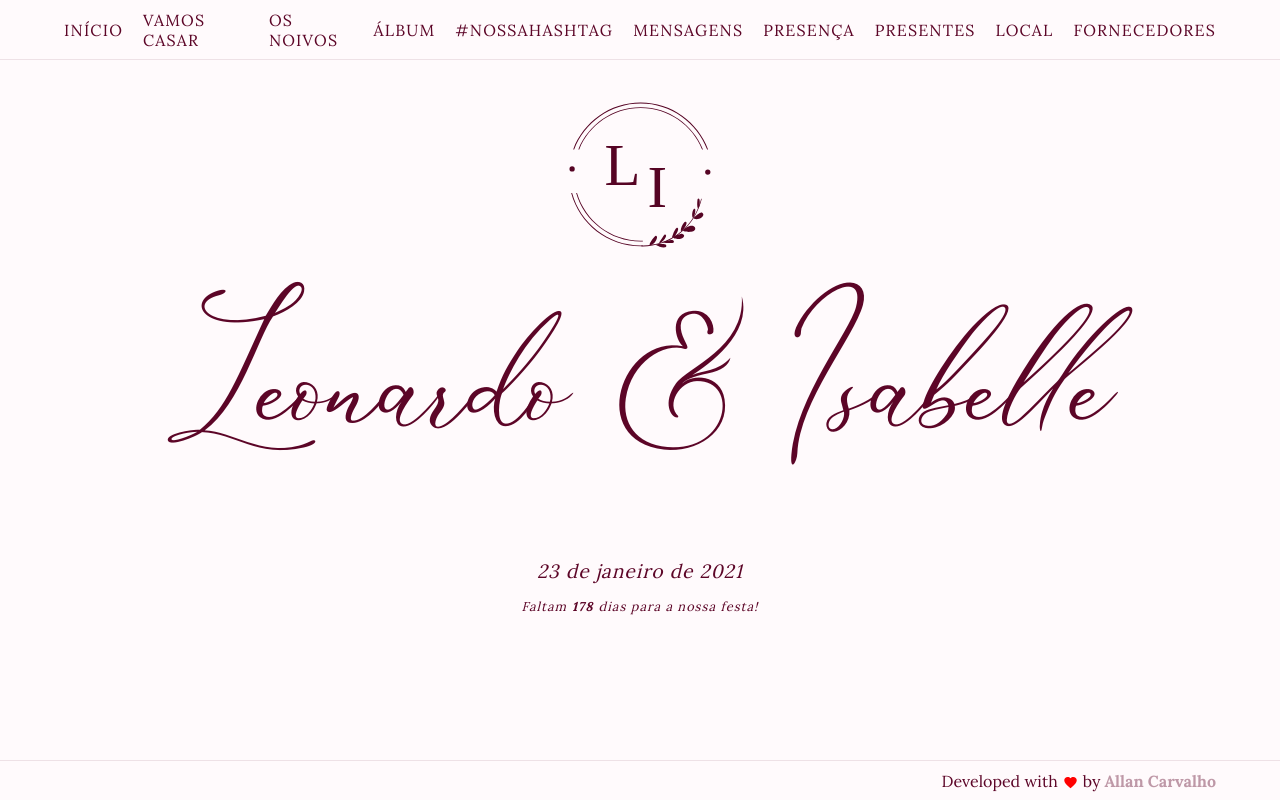
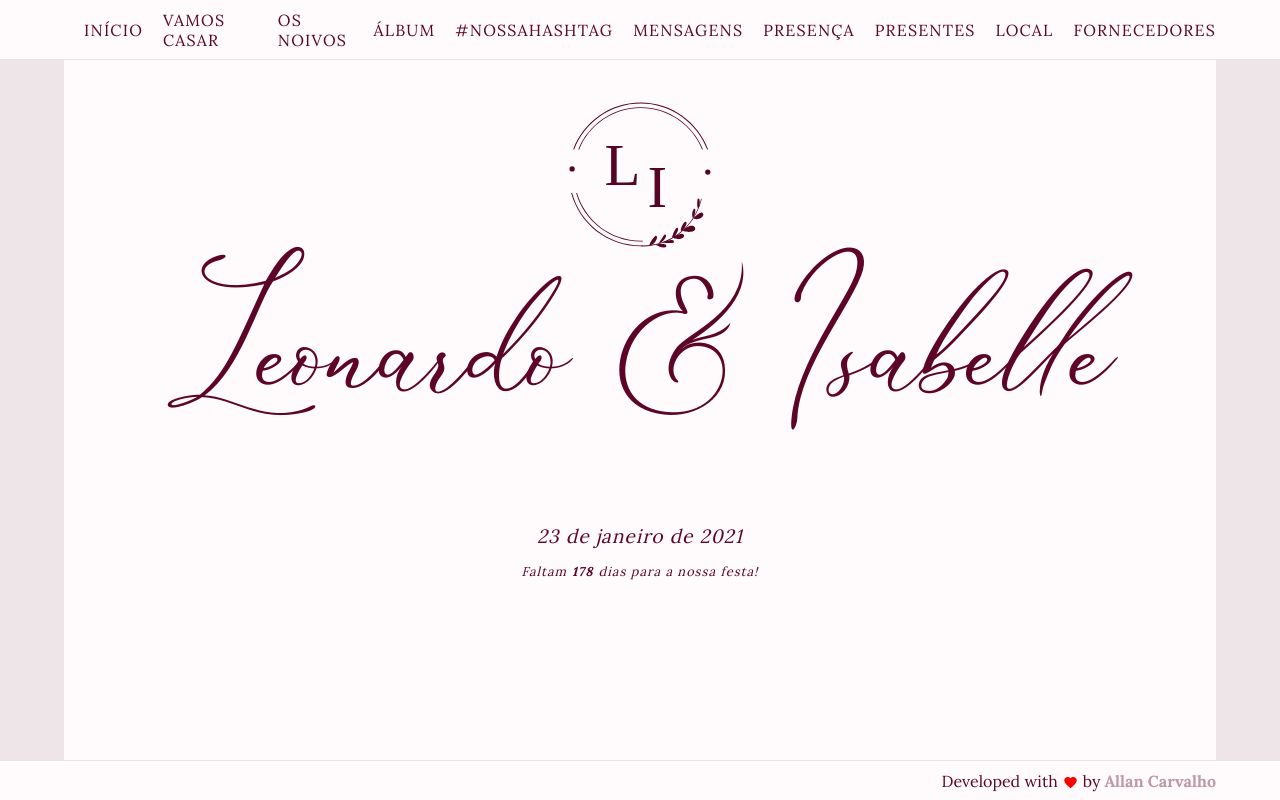
Before and after one commit to allandcarv/casamento-isa-frontend, a React (Create React App) app: page / in a window 1280 px wide. Shown: the top 800 px of the page. Built offline with nearby package versions, Linux system fonts and the light colour scheme; no server answers.

Commit message:
Some Desktop Layout Fixes: Fornecedores

```diff
--- a/src/components/header/index.tsx
+++ b/src/components/header/index.tsx
@@ -1,8 +1,8 @@
 import React, { useState, useCallback, useRef, MouseEvent } from 'react';
 import { useHistory, Link } from 'react-router-dom';
-import { MdMenu } from 'react-icons/md';
+import { MdMenu, MdClose } from 'react-icons/md';
 
-import { Container, Menu, StyledHeader } from './styles';
+import { Container, Menu, BackgroundMenu, StyledHeader } from './styles';
 
 interface IHeader {
   containerRefs?: React.RefObject<HTMLElement>[];
@@ -45,7 +45,7 @@ const Header: React.FC<IHeader> = ({ containerRefs }) => {
     [containerRefs, history, menuOpened],
   );
 
-  const handleMobileMenu = useCallback(() => {
+  function handleMenuMobile() {
     if (menuRef && menuRef.current) {
       if (menuOpened) {
         menuRef.current.style.left = '100vw';
@@ -55,12 +55,16 @@ const Header: React.FC<IHeader> = ({ containerRefs }) => {
     }
 
     setMenuOpened(!menuOpened);
-  }, [menuOpened]);
+  }
 
   return (
     <StyledHeader>
       <Container>
+        <BackgroundMenu isOpened={menuOpened} />
         <Menu ref={menuRef}>
+          <li className="close_buttom">
+            <MdClose size={30} color="#5c0527" onClick={handleMenuMobile} />
+          </li>
           <li>
             <Link to="/#inicio" onClick={handleClick}>
               Início
@@ -115,7 +119,7 @@ const Header: React.FC<IHeader> = ({ containerRefs }) => {
         <button
           type="button"
           className="mobile_button"
-          onClick={handleMobileMenu}
+          onClick={handleMenuMobile}
         >
           <MdMenu size={30} color="#5c0527" />
         </button>
--- a/src/components/header/styles.tsx
+++ b/src/components/header/styles.tsx
@@ -1,5 +1,9 @@
-import styled from 'styled-components';
+import styled, { css } from 'styled-components';
 import { lighten } from 'polished';
+
+interface IBackgroundMenu {
+  isOpened: boolean;
+}
 
 export const StyledHeader = styled.header`
   width: 100%;
@@ -44,9 +48,9 @@ export const Container = styled.div`
 
 export const Menu = styled.ul`
   height: 100%;
-  width: 70vw;
+  width: 70%;
   position: fixed;
-  top: 60px;
+  top: 0;
   left: 100vw;
   padding: 10px;
   display: flex;
@@ -57,10 +61,22 @@ export const Menu = styled.ul`
   transition: left 0.4s;
   background-color: #fffafc;
   border: 1px solid rgba(92, 5, 39, 0.1);
+  z-index: 6;
 
   li {
     & + li {
       margin-top: 20px;
+    }
+
+    &.close_buttom {
+      width: 100%;
+      text-align: right;
+
+      svg {
+        display: inline-block;
+        margin-right: 10px;
+        margin-top: 10px;
+      }
     }
 
     a {
@@ -88,6 +104,10 @@ export const Menu = styled.ul`
         margin-left: 20px;
       }
 
+      &.close_buttom {
+        display: none;
+      }
+
       a {
         transition: color 0.3s;
 
@@ -98,3 +118,22 @@ export const Menu = styled.ul`
     }
   }
 `;
+
+export const BackgroundMenu = styled.div<IBackgroundMenu>`
+  position: fixed;
+  top: 0;
+  bottom: 0;
+  left: 0;
+  right: 0;
+  visibility: hidden;
+  opacity: 0;
+  background-color: #000;
+  transition: opacity 0.4s;
+
+  ${props =>
+    props.isOpened &&
+    css`
+      visibility: visible;
+      opacity: 0.3;
+    `}
+`;
--- a/src/pages/home/section-fornecedores/index.tsx
+++ b/src/pages/home/section-fornecedores/index.tsx
@@ -33,7 +33,7 @@ const Fornecedores: React.FC<ISectionFornecedores> = ({ forwardedRef }) => {
           className="instagram_link"
         >
           <AiOutlineInstagram />
-          @marriage_docesfinos
+          <span>@marriage_docesfinos</span>
         </a>
       </div>
 
@@ -54,7 +54,7 @@ const Fornecedores: React.FC<ISectionFornecedores> = ({ forwardedRef }) => {
           className="instagram_link"
         >
           <AiOutlineInstagram />
-          @anakareninabronzeado
+          <span>@anakareninabronzeado</span>
         </a>
       </div>
 
@@ -75,7 +75,7 @@ const Fornecedores: React.FC<ISectionFornecedores> = ({ forwardedRef }) => {
           className="instagram_link"
         >
           <AiOutlineInstagram />
-          @marcosazevedoft
+          <span>@marcosazevedoft</span>
         </a>
       </div>
 
@@ -96,7 +96,7 @@ const Fornecedores: React.FC<ISectionFornecedores> = ({ forwardedRef }) => {
           className="instagram_link"
         >
           <AiOutlineInstagram />
-          @gilsonmatias_
+          <span>@gilsonmatias_</span>
         </a>
       </div>
     </StyledSection>
--- a/src/pages/home/section-fornecedores/styles.ts
+++ b/src/pages/home/section-fornecedores/styles.ts
@@ -67,13 +67,14 @@ export const StyledSection = styled.section`
 
     .fornecedor {
       width: 25%;
-      border-bottom-width: 0;
-      border-bottom-style: none;
+      margin: 0;
 
-      & + div {
-        margin-top: 0;
-        border-left-width: 2px;
-        border-left-style: solid;
+      &:not(:last-of-type) {
+        border-bottom-width: 0;
+        border-bottom-style: none;
+        border-right-width: 2px;
+        border-right-style: solid;
+        border-image-slice: 1;
         border-image-source: linear-gradient(
           to bottom,
           transparent,
@@ -81,6 +82,24 @@ export const StyledSection = styled.section`
           transparent
         );
       }
+
+      img {
+        transition: transform 0.4s;
+      }
+
+      img:hover {
+        transform: scale(0.95);
+      }
+
+      .instagram_link span {
+        position: relative;
+        top: 0;
+        transition: top 0.4s;
+      }
+
+      .instagram_link:hover span {
+        top: -3px;
+      }
     }
   }
 `;
--- a/src/pages/home/styles.tsx
+++ b/src/pages/home/styles.tsx
@@ -29,35 +29,16 @@ export const StyledMain = styled.main`
   }
 
   @media only screen and (min-width: 768px) {
-    margin-top: 60px;
-  }
-`;
+    width: 90%;
+    margin: 60px auto 40px;
+    padding: 0;
 
-export const Container = styled.div`
-  @media only screen and (min-width: 768px) {
-    width: 90%;
-    margin: 0 auto;
-    padding: 0;
-  }
-
-  > section {
-    min-height: calc(100vh - 30px);
-    padding-top: 60px;
-    padding-bottom: 60px;
-    margin-bottom: 5px;
-
-    h1 {
-    }
-
-    @media only screen and (min-width: 768px) {
+    > section {
       min-height: calc(100vh - 100px);
       scroll-margin-top: 60px;
-      padding: 60px;
 
-      > section {
-        & + section {
-          margin-bottom: 20px;
-        }
+      &:not(:last-of-type) {
+        margin-bottom: 20px;
       }
 
       h1 {
```
